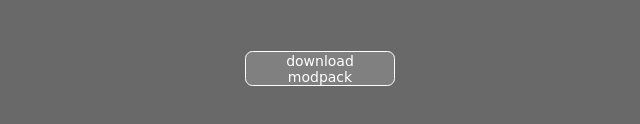
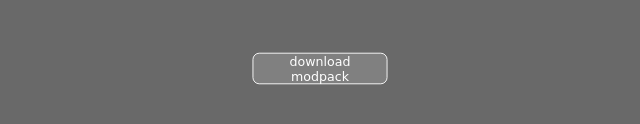
Before and after one commit to malekag906451-wq/PV-modpacks, a plain HTML site: page index.html in a window 1280 px wide. In both pictures the pointer is over the button "download modpack". Shown: the part 390-514 px from the top of the page, 320-960 px from the left. Drawn offline with Linux system fonts and the light colour scheme.

Commit message:
Update style.css

```diff
--- a/style.css
+++ b/style.css
@@ -23,4 +23,9 @@ body {
     min-width: 75px;
     height: 35px;
     font-size: 14px;
+    transition: 0.1s;
 }
+
+#ModpackDownload:hover {
+    transform: scale(0.9);
+}
```
